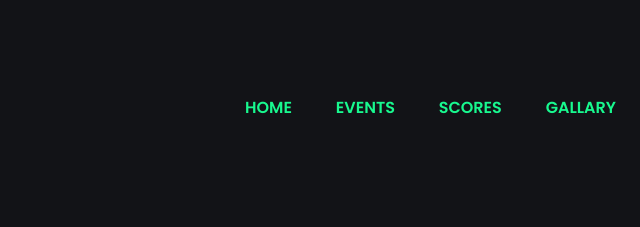
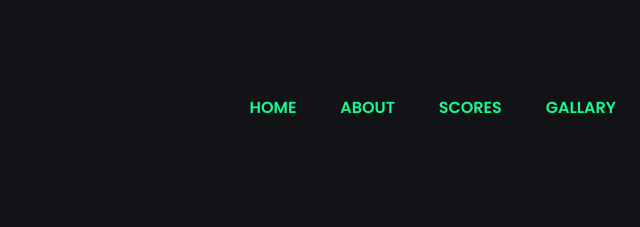
Before and after one commit to sairamkishan300/crescendosvmch.github.io, a plain HTML site: page index.html in a window 1280 px wide. Shown: the top 227 px of the page, 548-1188 px from the left. Drawn offline with Linux system fonts and the light colour scheme.

Commit message:
Update index.html

```diff
--- a/index.html
+++ b/index.html
@@ -27,7 +27,7 @@
                 <img src="images/menu.png" class="menu-icon" onclick="menutoggle()">
                 <ul id="MenuItems">
                     <li><a href="https://crescendosvmch.github.io/">Home</a></li>
-                    <li><a href="https://crescendosvmch.github.io/">Events</a></li>
+                    <li><a href="https://crescendosvmch.github.io/">About</a></li>
                     <li><a href="https://crescendosvmch.github.io/">Scores</a></li>
                     <li><a href="https://crescendosvmch.github.io/">gallary</a></li>
                 </ul>
```
